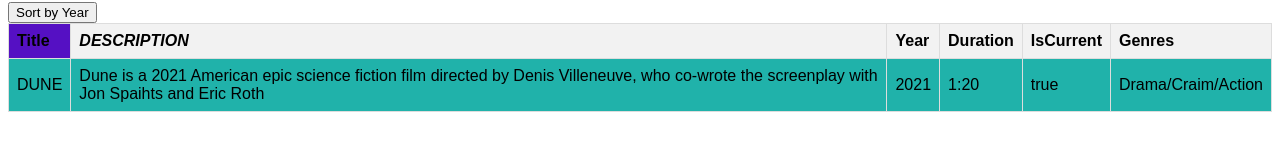
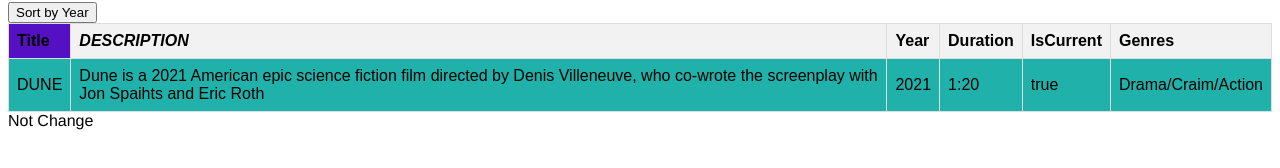
Before and after one commit to ITStepPV114/simple-todo-app, an Angular app: page / in a window 1280 px wide. Shown: the part 510-678 px from the top of the page. Built offline with nearby package versions, Linux system fonts and the light colour scheme.

Commit message:
add info output movie from movieComponent

```diff
--- a/src/app/app/app.component.html
+++ b/src/app/app/app.component.html
@@ -5,7 +5,7 @@
 <hr>
 <h2>IsCurrent Movies in  our CINEMA </h2>
 <app-movies [movies]="isCurrentMovies" (onChangeCurrentStatus)="changeCurrentStatus($event)"></app-movies>
-
+<div>{{changeMovie?.title??"Not Change"}}  {{changeMovie?.year}} {{changeMovie?.isCurrent}}</div>
 <!-- <h2>Admin User</h2>
 <app-user-card></app-user-card>
 <h2>Manager User</h2>
--- a/src/app/app/app.component.ts
+++ b/src/app/app/app.component.ts
@@ -12,12 +12,15 @@
   allMovies:IMovie[];
   isCurrentMovies:IMovie[];
 
+  changeMovie?:IMovie;
+
   constructor(){
     this.allMovies=MOVIES;
     this.isCurrentMovies=MOVIES.filter((x)=>x.isCurrent==true);
   }
 
   changeCurrentStatus(movie: IMovie): void {
+    this.changeMovie={...movie};
     this.isCurrentMovies=this.allMovies.filter((x)=>x.isCurrent==true).map(item=>({...item}));
   }
 }
```
